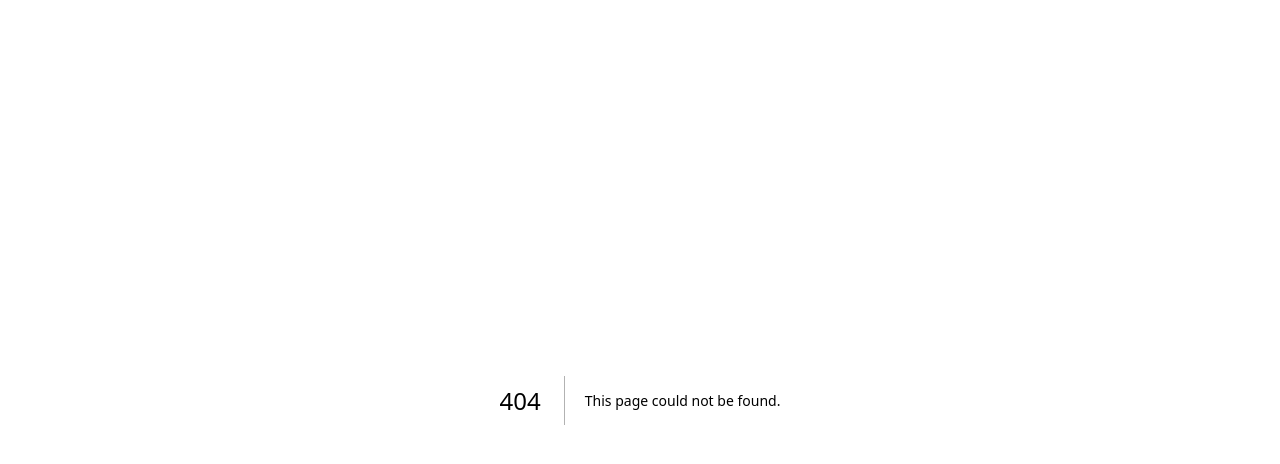
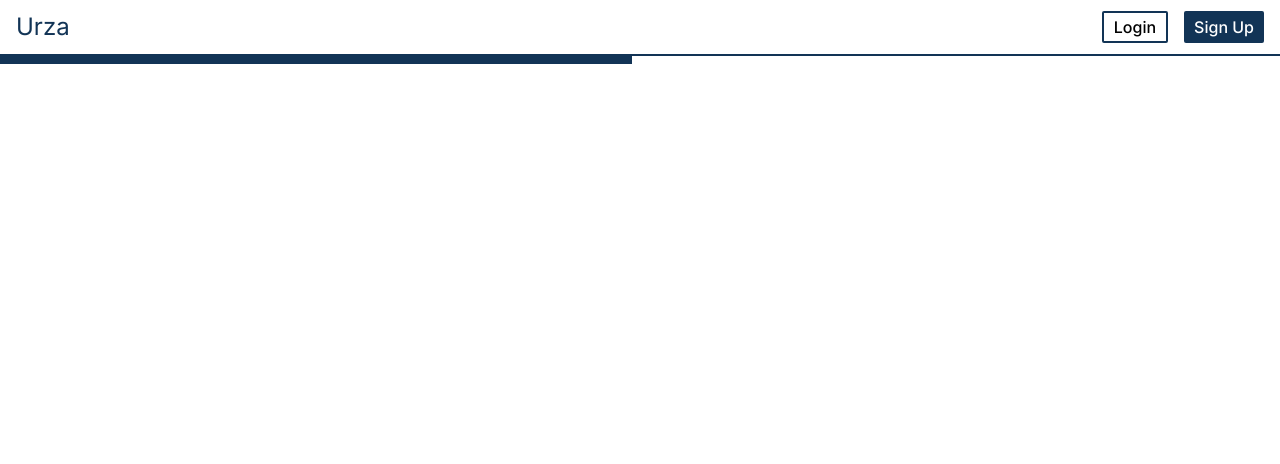
Before and after one commit to jaanisfehling/urza_web, a Next.js app: page /dashboard in a window 1280 px wide. Before the commit this address had no page. Shown: the top 464 px of the page. Built offline with nearby package versions, Linux system fonts and the light colour scheme.

Commit message:
add dynamic navbar

```diff
--- /dev/null
+++ b/app/dashboard/page.js
@@ -0,0 +1,12 @@
+import Navbar from "@/components/navbar";
+
+export default function Dashboard() {
+    return (
+        <div className="min-h-screen bg-white flex flex-col">
+            <Navbar></Navbar>
+            <div className="grid grid-cols-2 gap-4">
+                <div className="border-4 border-std-blue"></div>
+            </div>
+        </div>
+    )
+}
--- a/app/page.js
+++ b/app/page.js
@@ -1,4 +1,4 @@
-import {Navbar} from "@/components/navbar";
+import Navbar from "@/components/navbar";
 import Link from "next/link";
 
 export default function Home() {
--- a/app/signup/page.js
+++ b/app/signup/page.js
@@ -1,7 +1,6 @@
 "use client";
 
 import {useState} from "react";
-import {clientError, connectionError} from "@/api/utils";
 import Errors from "@/components/errors";
 import useFetch from "@/hooks/useFetch";
 import {useRouter} from "next/navigation";
--- a/components/navbar.js
+++ b/components/navbar.js
@@ -1,11 +1,26 @@
+"use client";
+
 import Link from "next/link";
 
-export function Navbar() {
+export default function Navbar() {
+    if (localStorage.getItem("access")) {
         return (
             <div className="flex px-4 justify-between bg-white sticky h-14 w-full items-center border-std-blue border-b-2">
                 <span className="text-2xl text-std-blue">Urza</span>
                 <div className="flex space-x-4">
-                <Link href="/login" className="flex rounded-sm h-8 px-2.5 m-2 bg-std-blue hover:bg-std-blue-hover items-center text-white font-medium text-base" type="button">
+                    <Link href="/dashboard" className="flex rounded-sm h-8 px-2.5 m-2 bg-std-blue hover:bg-std-blue-hover items-center text-white font-medium text-base" type="button">
+                        Dashboard
+                    </Link>
+                </div>
+            </div>
+        )
+    }
+    else {
+        return (
+            <div className="flex px-4 justify-between bg-white sticky h-14 w-full items-center border-std-blue border-b-2">
+                <span className="text-2xl text-std-blue">Urza</span>
+                <div className="flex space-x-2">
+                    <Link href="/login" className="flex rounded-sm h-8 px-2.5 m-2 border-2 border-std-blue hover:bg-sky-200 items-center text-black font-medium text-base" type="button">
                         Login
                     </Link>
                     <Link href="/signup" className="flex rounded-sm h-8 px-2.5 m-2 bg-std-blue hover:bg-std-blue-hover items-center text-white font-medium text-base" type="button">
@@ -15,3 +30,4 @@ export function Navbar() {
             </div>
         )
     }
+}
--- a/tailwind.config.js
+++ b/tailwind.config.js
@@ -9,7 +9,7 @@ module.exports = {
     extend: {
       colors: {
         'std-blue': '#123456',
-        'std-blue-hover': '#15416c'
+        'std-blue-hover': '#1a3f7a'
       },
       backgroundImage: {
         'gradient-radial': 'radial-gradient(var(--tw-gradient-stops))',
```
Also changed, not shown: components/button.js (line endings or trailing spaces). Lines whose indentation alone changed are shown as unchanged.
